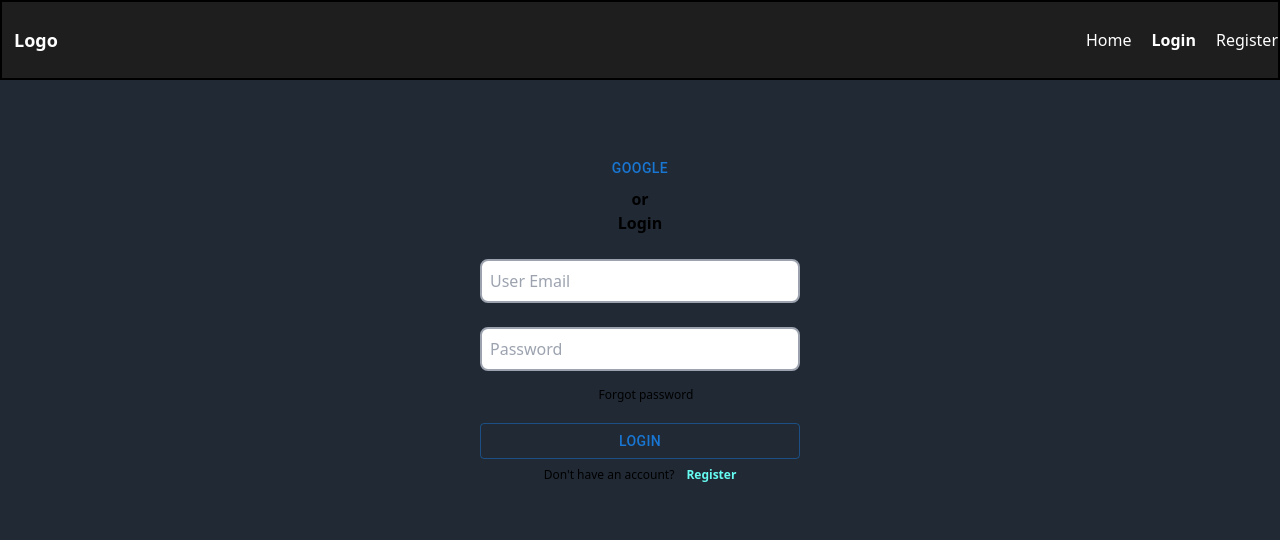
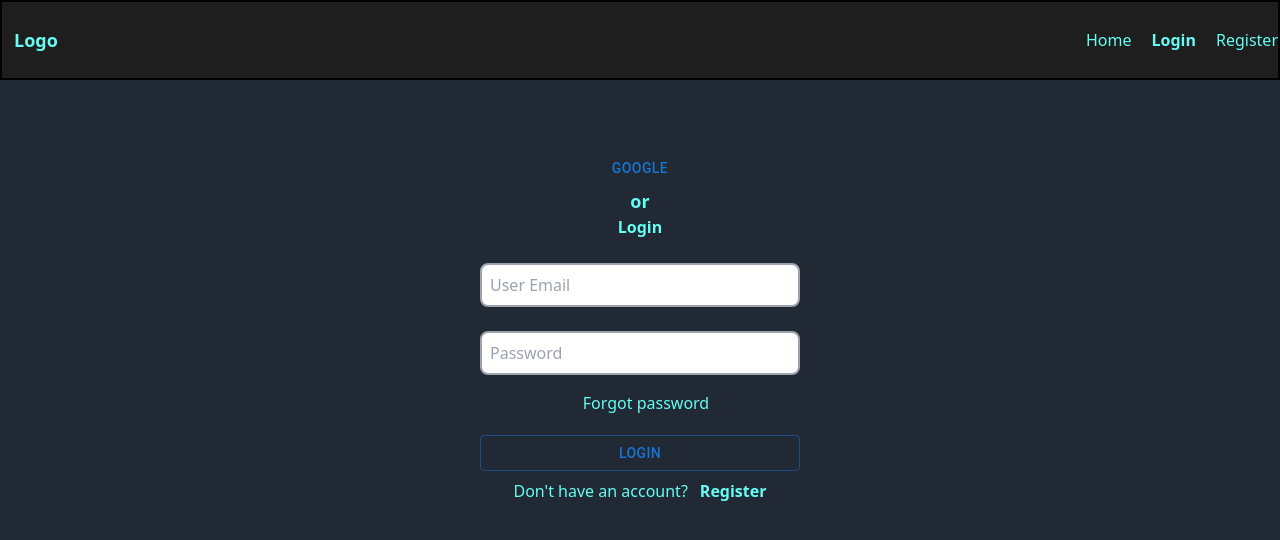
Before and after one commit to appnoxRohit/userLogin, a React (Vite) app: page /login in a window 1280 px wide. Shown: the top 540 px of the page. Built offline with nearby package versions, Linux system fonts and the light colour scheme.

Commit message:
edited the css

```diff
--- a/src/pages/Dashboard.jsx
+++ b/src/pages/Dashboard.jsx
@@ -11,12 +11,12 @@ const Dashboard = () => {
 
 
 
-  // const isAuthenticated = useSelector((state) => state.auth.isAuthenticated);
+  const isAuthenticated = useSelector((state) => state.auth.isAuthenticated);
 
 
-  // if (!isAuthenticated || !user) {
-  //   return <p>Please log in to view this page.</p>;
-
+  if (!isAuthenticated || !user) {
+    return <p>Please log in to view this page.</p>;
+  }
 
   return (
     <div className="flex flex-col items-center p-4 pt-[150px]">
--- a/src/pages/Login.jsx
+++ b/src/pages/Login.jsx
@@ -92,7 +92,7 @@
     }, [errorMessage]);
 
     return (
-      <div className='flex flex-col items-center p-4 pt-[150px]'>
+      <div className='flex flex-col text-[#66FCF2] items-center p-4 pt-[150px]'>
 
       {isAuthenticated ? (
         <Button  onClick={() => authLogout({ logoutParams: { returnTo: window.location.origin } })}>Logout</Button>
@@ -100,9 +100,9 @@
         <Button className='font-bold text-black' onClick={() => loginWithRedirect()}>Google</Button>
       )}
 
-        <h1 className="text-mg font-bold">or </h1>
+        <h1 className="text-lg font-bold">or </h1>
 
-        <h1 className="text-mg font-bold">Login </h1>
+        <h1 className="text-2 xl font-bold">Login </h1>
         {succesMessage && (<p className='text-green-00 mb-4'>{succesMessage}</p>)}
         {errorMessage && (<p className='text-red-500 mb-4'>{errorMessage}</p>)}
         <form onSubmit={handleSubmit(onSubmit)} className='w-80'>
@@ -137,10 +137,10 @@
             </IconButton> */}
             {errors.password && <p className="text-red-500 text-sm">{errors.password.message}</p>}
           </div>
-           <div className='text-xs flex justify-center pb-5 cursor-pointer' ><NavLink
+           <div className='text-base flex justify-center pb-5 cursor-pointer' ><NavLink
                 to="/ResetPassword"
                 className={({ isActive }) =>
-                  `text-black pl-3 font hover:text-blue-600 ${isActive ? "font-bold" : ""}`
+                  ` pl-3 font hover:text-blue-600 ${isActive ? "font-bold" : ""}`
                 }
               >
                 Forgot password
@@ -148,7 +148,7 @@
           <Button type="submit" variant='outlined' className="w-full mt-4">
             Login
           </Button>
-          <div className='text-xs flex justify-center mt-2'>Don't have an account? <NavLink
+          <div className='text-base flex justify-center mt-2'>Don't have an account? <NavLink
                 to="/Register"
                 className={({ isActive }) =>
                   `text-[#66FCF2] pl-3 font-bold hover:text-blue-600 ${isActive ? "font-bold" : ""}`
--- a/src/pages/Navbar.jsx
+++ b/src/pages/Navbar.jsx
@@ -3,15 +3,15 @@ import { NavLink } from 'react-router-dom';
 const Navbar = () => {
   return (
     <nav>
-      <div className="flex fixed top-0 w-full bg-[#1e1e1e] z-50 h-20 border-2 border-black">
+      <div className="flex fixed text-[#66FCF2] top-0 w-full bg-[#1e1e1e] z-50 h-20 border-2 border-black">
         <ul className="flex items-center w-full">
-          <li className="text-lg text-white pl-3"><strong>Logo</strong></li>
+          <li className="text-lg  pl-3"><strong>Logo</strong></li>
           <div className="flex flex-row justify-end gap-5 ml-auto">
             <li>
               <NavLink
                 to="/"
                 className={({ isActive }) =>
-                  `text-white hover:text-blue-600 ${isActive ? "font-bold" : ""}`
+                  ` hover:text-blue-600 ${isActive ? "font-bold" : ""}`
                 }
               >
                 Home
@@ -21,7 +21,7 @@ const Navbar = () => {
               <NavLink
                 to="/Login"
                 className={({ isActive }) =>
-                  `text-white hover:text-blue-600 ${isActive ? "font-bold" : ""}`
+                  ` hover:text-blue-600 ${isActive ? "font-bold" : ""}`
                 }
               >
                 Login
@@ -31,7 +31,7 @@ const Navbar = () => {
               <NavLink
                 to="/Register"
                 className={({ isActive }) =>
-                  `text-white hover:text-blue-600 ${isActive ? "font-bold" : ""}`
+                  ` hover:text-blue-600 ${isActive ? "font-bold" : ""}`
                 }
               >
                 Register
--- a/src/pages/Register.jsx
+++ b/src/pages/Register.jsx
@@ -1,37 +1,41 @@
-import React, { useState ,useEffect } from 'react';
+import React, { useState, useEffect } from "react";
 import { useForm } from "react-hook-form";
-import { Button } from '@mui/material';
-import axios from 'axios';
-import { NavLink } from 'react-router-dom';
+import { Button } from "@mui/material";
+import axios from "axios";
+import { NavLink } from "react-router-dom";
 
 const Register = () => {
-  const { register, reset, formState: { errors }, handleSubmit } = useForm();
-  const [succesMessage , setSucessMessage] = useState('');
-  const [errorMessage , setErrorMessage]= useState('');
+  const {
+    register,
+    reset,
+    formState: { errors },
+    handleSubmit,
+  } = useForm();
+  const [succesMessage, setSucessMessage] = useState("");
+  const [errorMessage, setErrorMessage] = useState("");
 
   const onSubmit = async (data) => {
-
     console.log("Form Data:", data);
     try {
-      const response = await axios.post('http://192.168.68.117:8000/api/register',{
-        fname:data.fname,
-        lname:data.lname,
-        email:data.email,
-        password:data.password,
-        password_confirmation:data.password_confirmation
-
-      });
-      if(response.status === 200){
-        setSucessMessage('User registeredd sucessfully ! ');
+      const response = await axios.post(
+        "http://192.168.68.117:8000/api/register",
+        {
+          fname: data.fname,
+          lname: data.lname,
+          email: data.email,
+          password: data.password,
+          password_confirmation: data.password_confirmation,
+        }
+      );
+      if (response.status === 200) {
+        setSucessMessage("User registeredd sucessfully ! ");
         reset();
       }
-
-
     } catch (error) {
       console.error("Registration failed:", error);
       console.error("Registration failed:", error.response.data);
 
-      setErrorMessage('Registration failed. Please try again.');
+      setErrorMessage("Registration failed. Please try again.");
     }
   };
 
@@ -48,32 +52,42 @@ const Register = () => {
   }, [succesMessage]);
 
   return (
-    <div className='flex flex-col items-center p-4 pt-[150px]'>
-      <h1 className="text-lg font-bold">Register Page</h1>
+    <div className="flex flex-col items-center p-4 pt-[150px]">
+      <h1 className="text-lg text-[#66FCF2] font-bold">Register Page</h1>
 
-      { succesMessage && (<p className='text-green-500 mb-4'>{succesMessage}</p>)}
-         { errorMessage && (<p className='text-red-500 mb-4'>{errorMessage}</p>)}
-      <form onSubmit={handleSubmit(onSubmit)} className='w-80'>
+      {succesMessage && <p className="text-green-500 mb-4">{succesMessage}</p>}
+      {errorMessage && <p className="text-red-500 mb-4">{errorMessage}</p>}
+      <form onSubmit={handleSubmit(onSubmit)} className=" text-[#66FCF2] w-80">
         {/* First Name Field */}
         <div className="mb-4">
           <label>First Name:</label>
           <input
-            {...register("fname", { required: "First name is required", minLength: { value: 2, message: "Minimum 2 characters" } })}
+            {...register("fname", {
+              required: "First name is required",
+              minLength: { value: 2, message: "Minimum 2 characters" },
+            })}
             type="text"
-            className='border-2 border-gray-400 rounded-lg w-full p-2'
+            className="border-2 border-gray-400 rounded-lg w-full p-2"
           />
-          {errors.fname && <p className="text-red-500 text-sm">{errors.fname.message}</p>}
+          {errors.fname && (
+            <p className="text-red-500 text-sm">{errors.fname.message}</p>
+          )}
         </div>
 
         {/* Last Name Field */}
         <div className="mb-4">
           <label>Last Name:</label>
           <input
-            {...register("lname", { required: "Last name is required", minLength: { value: 2, message: "Minimum 2 characters" } })}
+            {...register("lname", {
+              required: "Last name is required",
+              minLength: { value: 2, message: "Minimum 2 characters" },
+            })}
             type="text"
-            className='border-2 border-gray-400 rounded-lg w-full p-2'
+            className="border-2 border-gray-400 rounded-lg w-full p-2"
           />
-          {errors.lname && <p className="text-red-500 text-sm">{errors.lname.message}</p>}
+          {errors.lname && (
+            <p className="text-red-500 text-sm">{errors.lname.message}</p>
+          )}
         </div>
 
         {/* Email Field */}
@@ -84,48 +98,67 @@ const Register = () => {
               required: "Email is required",
               pattern: {
                 value: /^[a-zA-Z0-9_.+-]+@[a-zA-Z0-9-]+\.[a-zA-Z0-9-.]+$/,
-                message: "Enter a valid email"
-              }
+                message: "Enter a valid email",
+              },
             })}
-            className='border-2 border-gray-400 rounded-lg w-full p-2'
+            className="border-2 border-gray-400 rounded-lg w-full p-2"
           />
-          {errors.email && <p className="text-red-500 text-sm">{errors.email.message}</p>}
+          {errors.email && (
+            <p className="text-red-500 text-sm">{errors.email.message}</p>
+          )}
         </div>
 
         {/* Password Field */}
         <div className="mb-4">
           <label>Password:</label>
           <input
-            {...register("password", { required: "Password is required", minLength: { value: 6, message: "Minimum 6 characters" } })}
+            {...register("password", {
+              required: "Password is required",
+              minLength: { value: 6, message: "Minimum 6 characters" },
+            })}
             type="password"
-            className='border-2 border-gray-400 rounded-lg w-full p-2'
+            className="border-2 border-gray-400 rounded-lg w-full p-2"
           />
-          {errors.password && <p className="text-red-500 text-sm">{errors.password.message}</p>}
+          {errors.password && (
+            <p className="text-red-500 text-sm">{errors.password.message}</p>
+          )}
         </div>
 
         <div className="mb-4">
           <label>Confirm Password:</label>
           <input
-            {...register("password_confirmation", { required: "Confirm Password is required", minLength: { value: 6, message: "Minimum 6 characters" } })}
+            {...register("password_confirmation", {
+              required: "Confirm Password is required",
+              minLength: { value: 6, message: "Minimum 6 characters" },
+            })}
             type="password"
-            className='border-2 border-gray-400 rounded-lg w-full p-2'
+            className="border-2 border-gray-400 rounded-lg w-full p-2"
           />
-          {errors.password && <p className="text-red-500 text-sm">{errors.password.message}</p>}
+          {errors.password && (
+            <p className="text-red-500 text-sm">{errors.password.message}</p>
+          )}
         </div>
 
-
-        <Button type="submit" variant='outlined' className="w-full bg-[#F7B535] mt-4">
+        <Button
+          type="submit"
+          variant="outlined"
+          className="w-full bg-[#F7B535] mt-4"
+        >
           Register
         </Button>
-        <div className='text-xs flex justify-center mt-3'>Already have an account?<NavLink
-                to="/Login"
-                className={({ isActive }) =>
-                  `text-black pl-3 font-bold hover:text-blue-600 ${isActive ? "font-bold" : ""}`
-                }
-              >
-                Login
-              </NavLink></div>
-
+        <div className="text-xs flex justify-center mt-3">
+          Already have an account?
+          <NavLink
+            to="/Login"
+            className={({ isActive }) =>
+              ` pl-3 text-white font-bold hover:text-[#66FCF2] ${
+                isActive ? "font-bold" : ""
+              }`
+            }
+          >
+            Login
+          </NavLink>
+        </div>
       </form>
     </div>
   );
```
